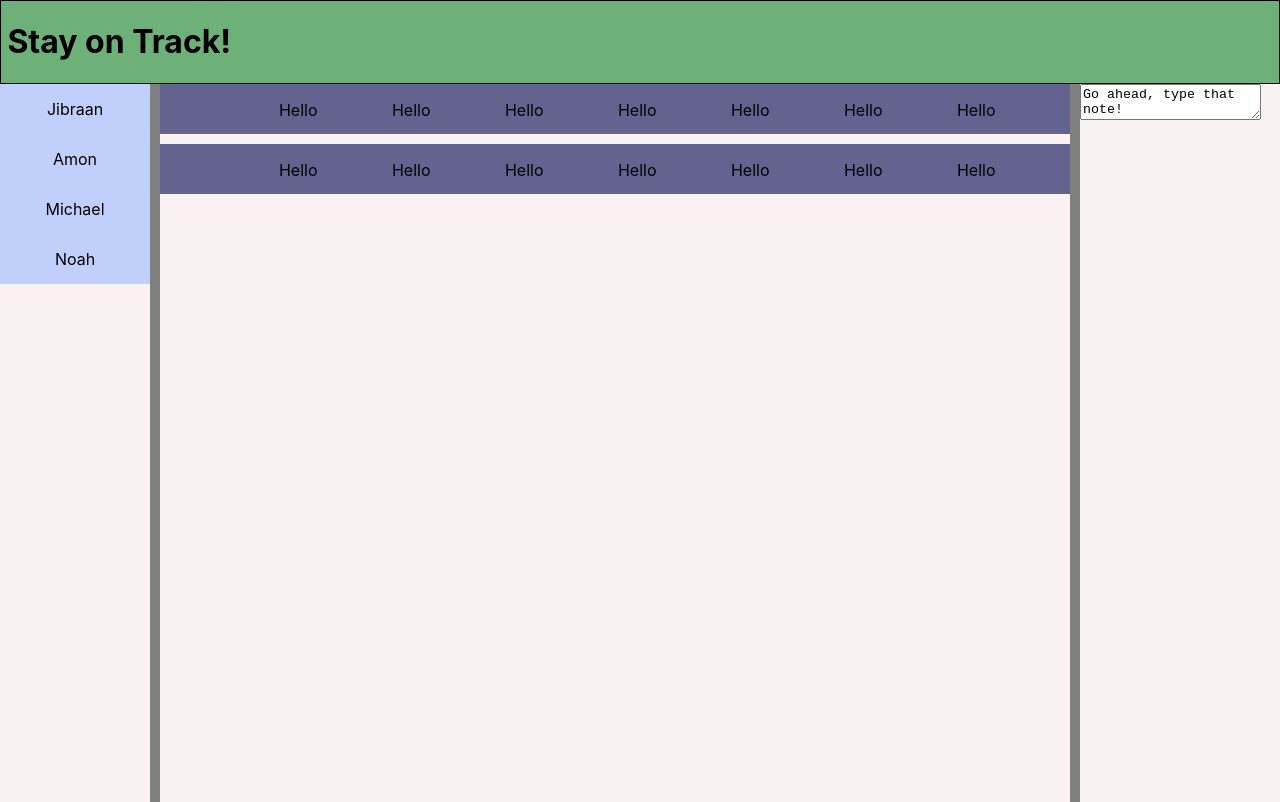
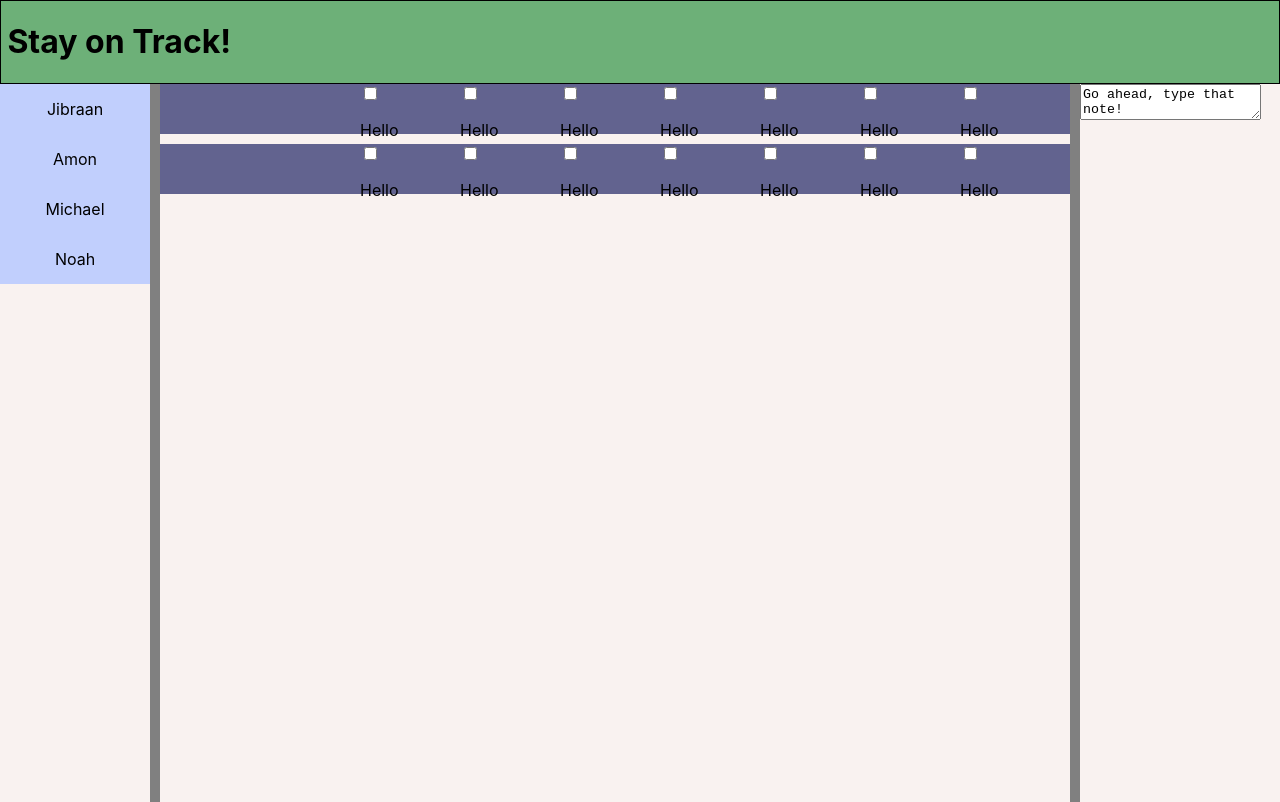
Before and after one commit to Goma0925/TaskRail, a React (Create React App) app in the folder taskrail_client/: page / in a window 1280 px wide. Built offline with nearby package versions, Linux system fonts and the light colour scheme.

Commit message:
I am the node modules culprit and atone for my crimes

```diff
--- /dev/null
+++ b/package.json
@@ -0,0 +1,5 @@
+{
+  "dependencies": {
+    "react-flow-renderer": "^9.0.0"
+  }
+}
--- a/taskrail_client/src/components/Rail/Rail.tsx
+++ b/taskrail_client/src/components/Rail/Rail.tsx
@@ -1,7 +1,7 @@
 import "./Rail.css";
 import {useState} from "react";
 import TaskNode, { TaskNodeProps } from "../TaskNode/TaskNode";
-import WithCheckBox from "../TaskNode/Decorators/WithCheckBox"; // not an error. vscode why
+import WithCheckBox from "../TaskNode/Decorators/WithCheckBox";
 import WithSubtaskSkin from "../TaskNode/Decorators/WithSubtaskSkin/WithSubtaskSkin";
 
 interface RailProps{
@@ -20,7 +20,7 @@ export default function Rail (props: RailProps) {
     const numDays = 7;
 
     const decoratedNodes = [...Array(7)].map(() => {
-        return WithSubtaskSkin(TaskNode);
+        return WithCheckBox((WithSubtaskSkin(TaskNode)));
     })
     return (
         <>
@@ -34,7 +34,7 @@ export default function Rail (props: RailProps) {
             </div>
             {
                 decoratedNodes.map(DecoratedNode =>{
-                    return <DecoratedNode width={nodeSize.width}></DecoratedNode>
+                    return <DecoratedNode className="hi" width={100}></DecoratedNode>
                 })
             }
         </div>
--- a/taskrail_client/src/components/TaskNode/Decorators/WithCheckBox.tsx
+++ b/taskrail_client/src/components/TaskNode/Decorators/WithCheckBox.tsx
@@ -10,7 +10,9 @@ export default function WithCheckBox(NodeToDecorate: React.ComponentType<TaskNod
         return (
             <NodeToDecorate {...props}>
                 {props.children}
-                <input type="checkbox" name="vehicle1" value="Bike"/>
+                <div className="checkbox-container">
+                    <input type="checkbox"/>
+                </div>
             </NodeToDecorate>
         )
     }
```
Also changed, not shown: 1 other file (tests, documents, lock files or other folders).
